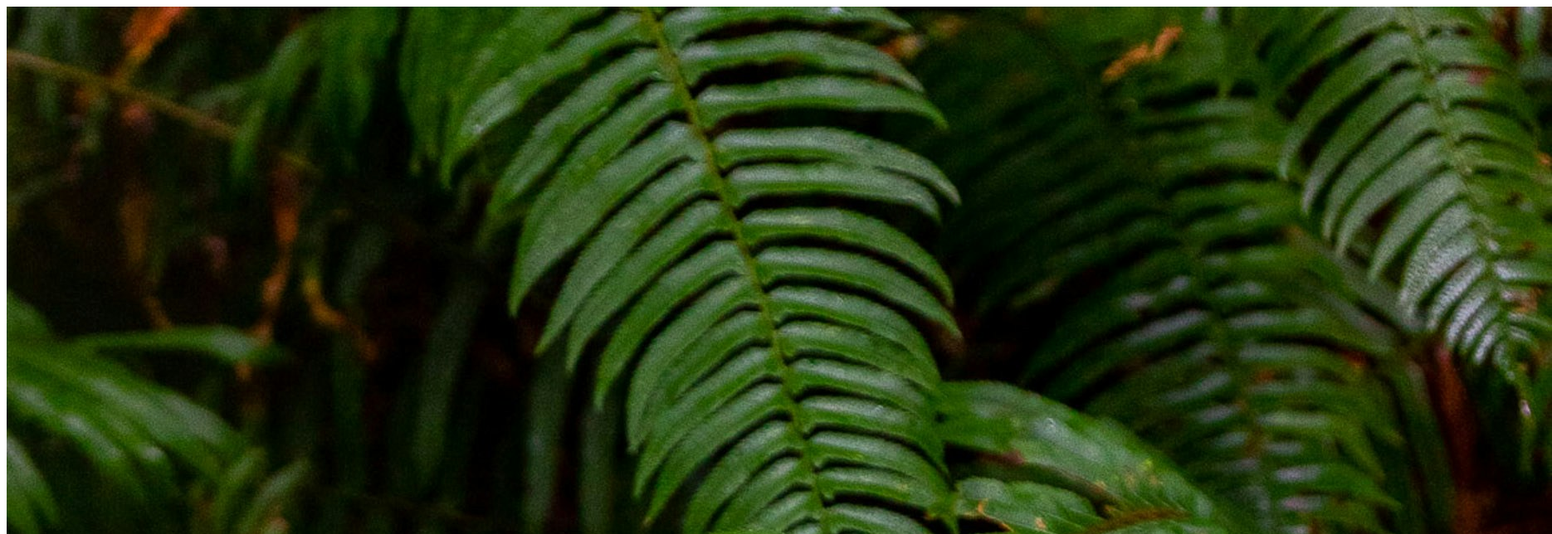
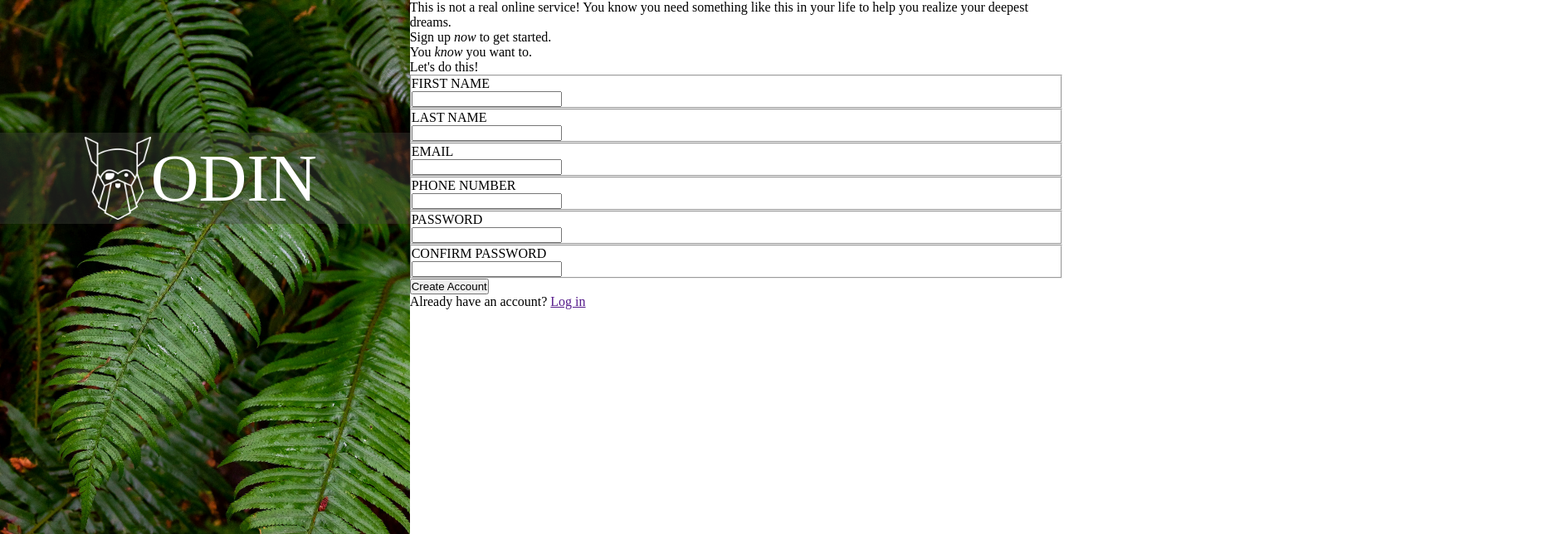
Before and after one commit to Ronald116/HTML-CSS-JAVASCRIPT, a plain HTML site: page theOdenProject/03_Sign-up_Form/index.html in a window 1280 px wide. Shown: the top 644 px of the page at 83% size, 1870 px wide, since content can reach past the window. Drawn offline with Linux system fonts and the light colour scheme; a web font is replaced by a local one.

Commit message:
image section completed

```diff
--- a/theOdenProject/03_Sign-up_Form/index.html
+++ b/theOdenProject/03_Sign-up_Form/index.html
@@ -9,9 +9,9 @@
 <body>
     <div class="container">
         <div class="img-container">
-            <img src="./images/green-leaf-image.jpg" alt="picture background">
+            <img src="./images/green-leaf-image.jpg" alt="picture background" class="bg-img">
             <div class="logo-container">
-                <img src="./images/odin-lined.png" alt="odin logo">
+                <img src="./images/odin-lined.png" alt="odin logo" class="lg-img">
                 <p>ODIN</p>
             </div>
         </div>
--- a/theOdenProject/03_Sign-up_Form/styles.css
+++ b/theOdenProject/03_Sign-up_Form/styles.css
@@ -0,0 +1,60 @@
+@import url(https://db.onlinewebfonts.com/c/7d460b18433753a097e5bc2bad7c8dd9?family=Norse+Bold);
+* {
+    margin: 0;
+    padding: 0;
+    box-sizing: border-box;
+    /*overflow: hidden;*/
+}
+
+.container {
+    display: flex;
+    justify-content: center;
+    /*align-items: center;*/
+    height: 100%;
+
+}
+
+/* img-container */
+.img-container {
+    width: 40%;
+    height: 800px;
+    margin: 0 0 0 -10px;
+    position: relative;
+}
+.bg-img {
+    width: 100%;
+    height: 100%;
+    object-fit: cover;
+}
+
+.logo-container {
+    position: absolute;
+    top: 20%;
+
+    width: 100%;
+    display: flex;
+    flex-direction: row;
+    justify-content: center;
+    align-items: center;
+
+    background-color: rgba(65, 68, 62, 0.4);
+    padding: 5px 0;
+}
+
+.logo-container p {
+    font-family: "Norse Bold";
+    color: white;
+    font-size: 80px;
+}
+
+.lg-img {
+    width: 80px;
+    height: 100px;
+}
+
+
+
+
+
+
+/* form-container */
```
